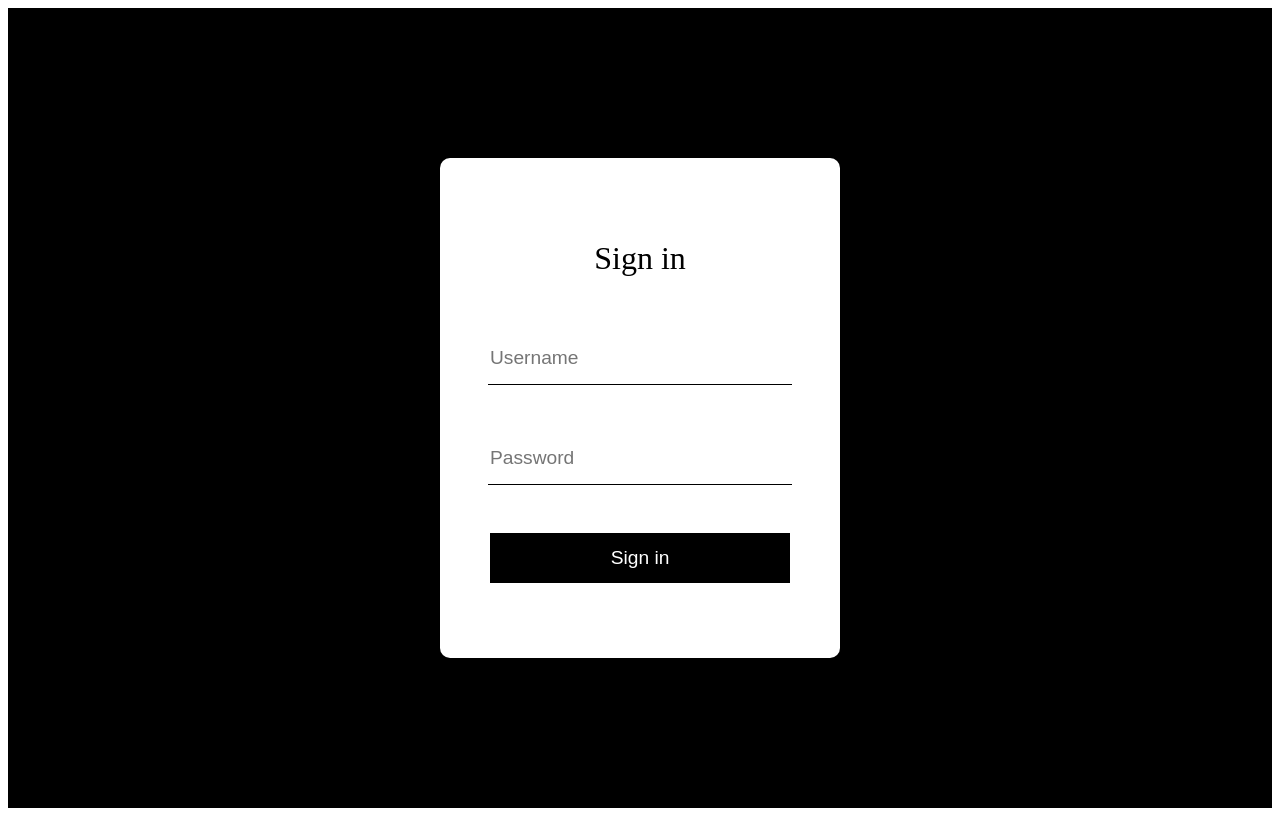
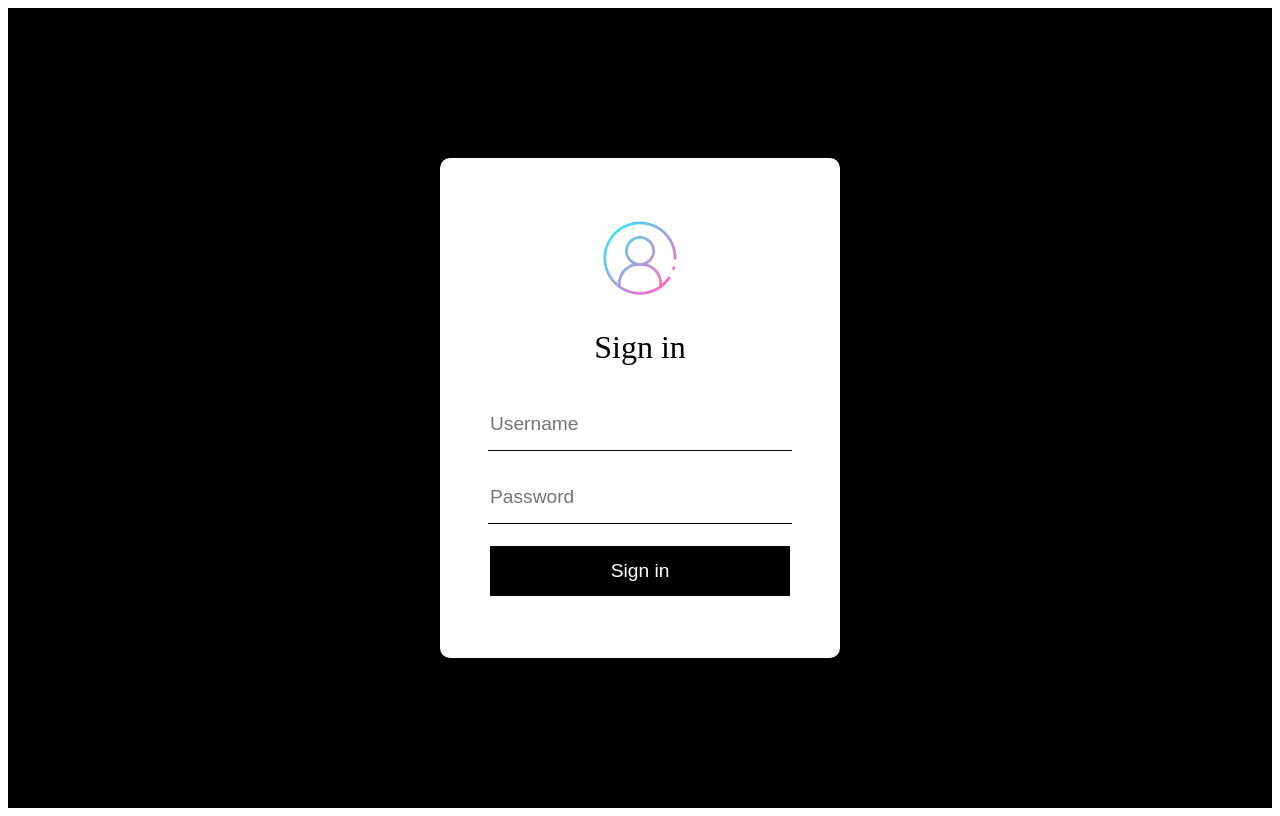
Before and after one commit to alejandro221996/CmsProject, a Nuxt app in the folder SideProject/: page / in a window 1280 px wide. Built offline with nearby package versions, Linux system fonts and the light colour scheme.

Commit message:
Add login image

```diff
--- a/SideProject/pages/index.vue
+++ b/SideProject/pages/index.vue
@@ -91,8 +91,13 @@
 <template>
   <div>
     <div class="login">
+
       <div class="login__container">
+
         <div class="container_for_input">
+            <div class="login__container__logo">
+                <img src="~/assets/images/login.png" alt="logo" />
+            </div>
             <div class="container_for_input__title">
                 <h1>Sign in</h1>
             </div>
```
Lines whose indentation alone changed are shown as unchanged.
